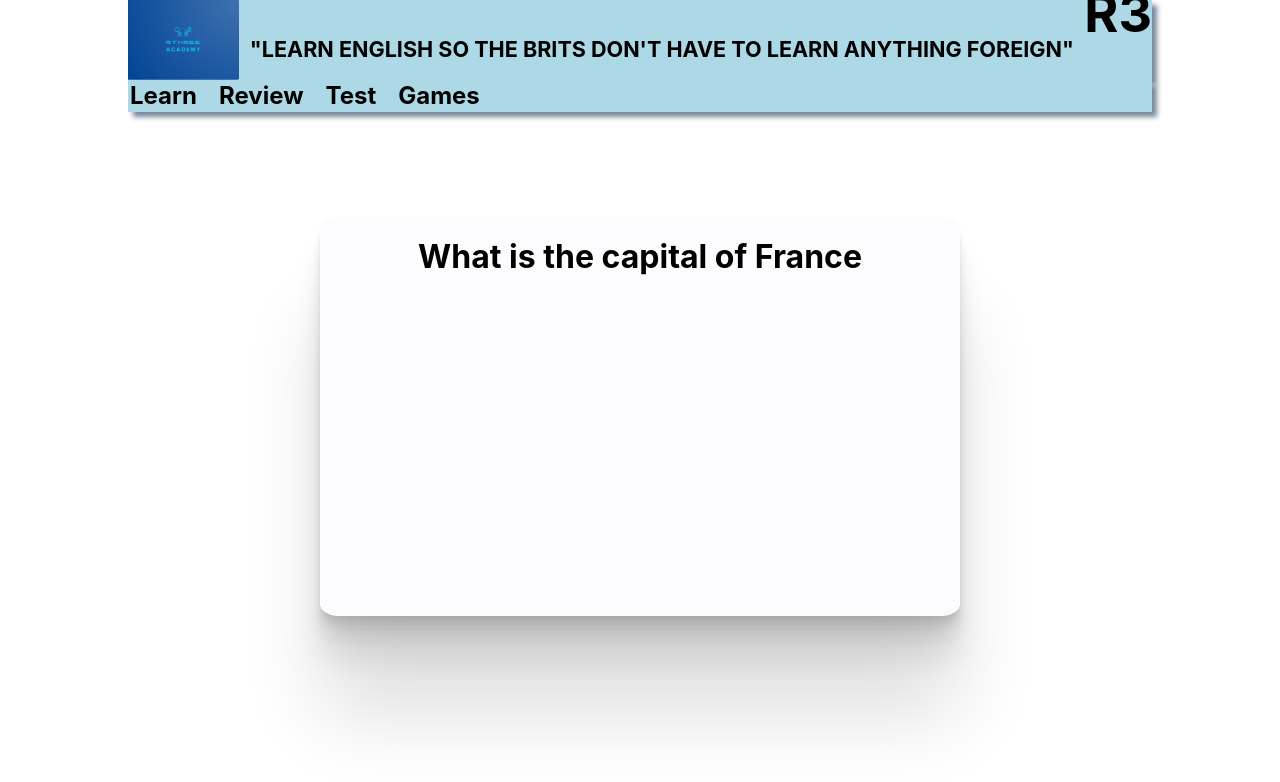
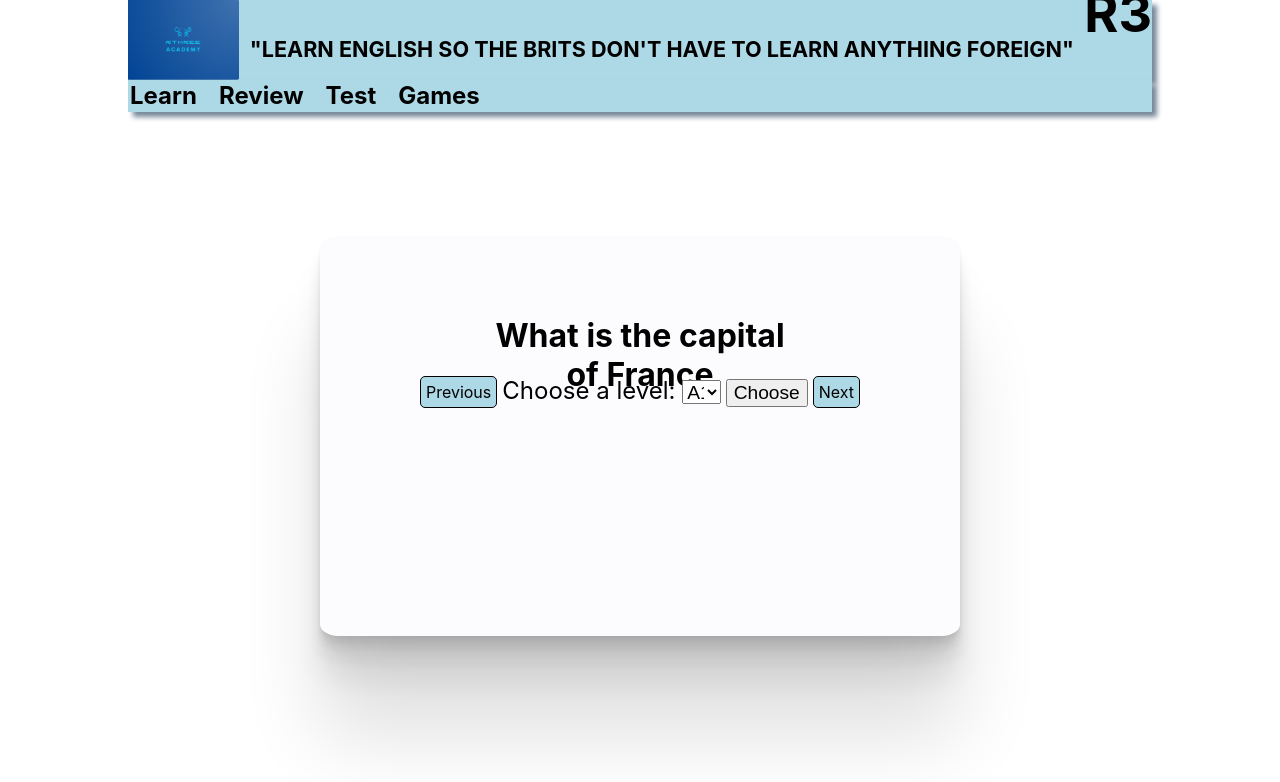
Before and after one commit to radhikarajgire/FinalProject, a React (Create React App) app in the folder client/: page / in a window 1280 px wide. Shown: the top 782 px of the page. Built offline with nearby package versions, Linux system fonts and the light colour scheme.

Commit message:
flipcard

```diff
--- a/client/src/Components/flashcard/FlashCard.js
+++ b/client/src/Components/flashcard/FlashCard.js
@@ -29,7 +29,7 @@ function FlashCard(){
         utterance.voice=voices[0];
         setSmith(utterance)
 
-
+        console.log(question.length)
 
 
         }, [question])
@@ -54,21 +54,36 @@ function FlashCard(){
 
 return(
         <div className={Styles.holder}>
+            <div className={Styles.flashnav}>
+                <div className={Styles.clickbutton}>Previous</div>
+                <form>
+                    <label className={Styles.label}>Choose a level: </label>
+                    <select className={Styles.select}>
+                        <option value="A1">A1</option>
+                        <option value="A2">A2</option>
+                        <option value="B1">B1</option>
+                        <option value="B2">B2</option>
+                        <option value="C1">C1</option>
+                        <option value="C2">C2</option>
+                    </select>
+                    <input className={Styles.inputlevel} type="submit" value="Choose"></input>
+                </form>
+                <div className={Styles.clickbutton}>Next</div>
+            </div>
             <div  className={Styles.entrycontainer}>
                     <div onClick={()=>Rotatenow()} className={Styles.entry} id="flashcard">
                         <div className={Styles.front}>
-                            <h1 onMouseEnter={()=>speechSynthesis.speak(smith)}>{question}</h1>
+                            <div className={Styles.textholder}>
+                                <h1 onMouseOver={()=>speechSynthesis.speak(smith)}>{question}</h1>
+                            </div>
                         </div>
                         <div className={Styles.back}>
-                            <h1>BACK</h1>
+                            <div className={Styles.textholder}>
+                                <h1>BACK</h1>
+                            </div>
                         </div>
                     </div>
             </div>
-
-
-
-
-
 
         </div>
 
--- a/client/src/Components/flashcard/FlashCard.module.css
+++ b/client/src/Components/flashcard/FlashCard.module.css
@@ -12,7 +12,7 @@
 
 
 .entrycontainer{
-    perspective: 1000px;
+    perspective: 1500px;
     position: absolute;
     height: 100%;
     width: 50%;
@@ -24,7 +24,7 @@
     transition: transform 0.8s ease-out;
     padding: 0;
     margin: 0;
-    z-index: 1;
+    z-index: -1;
 
 }
 
@@ -56,17 +56,57 @@
     backface-visibility: hidden;
     -webkit-backface-visibility: hidden;
     padding: 0;
-    margin: 0;
+    margin: 20px 0 0 0;
     background-color: rgb(224, 224, 244, 0.1);
     border-radius: 3%;
     box-shadow: 0 2.8px 2.2px rgba(0, 0, 0, 0.034),
     0 6.7px 5.3px rgba(0, 0, 0, 0.048), 0 12.5px 10px rgba(0, 0, 0, 0.06),
     0 22.3px 17.9px rgba(0, 0, 0, 0.072), 0 41.8px 33.4px rgba(0, 0, 0, 0.086),
     0 100px 80px rgba(0, 0, 0, 0.12);
-    z-index: 1;
+
 
 }
 
 .back {
     transform: rotateY(180deg);
 }
+
+.front h1, .back h1 {
+    z-index: 100;
+    margin-top: 10vh;
+
+}
+
+.flashnav {
+    display: inline-flex;
+}
+
+.clickbutton {
+    border: 1px solid black;
+    padding: 5px;
+    border-radius: 5px;
+    margin: 0 5px 0 5px;
+    background: lightblue;
+    cursor: pointer;
+}
+
+
+.label {
+    font-size: 1.5rem;
+}
+
+.select {
+    width: 3vw;
+    height: 3vh;
+    font-size: 1.2rem
+}
+
+.inputlevel {
+    margin-left: 5px;
+    font-size: 1.2rem;
+}
+
+.textholder {
+    width: 50%;
+    margin: auto;
+}
```
Also changed, not shown: 1 other file (tests, documents, lock files or other folders).
